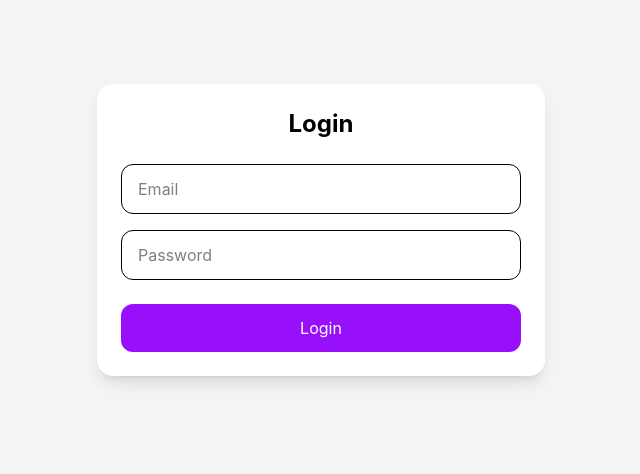
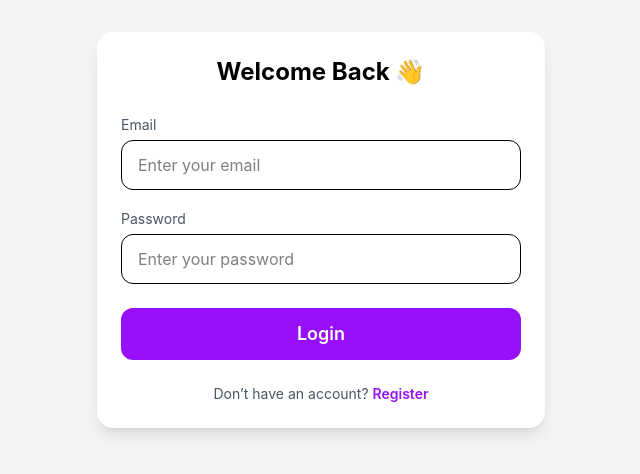
Before and after one commit to portfolio0/counter-app-GP, a React app in the folder frontend/: page / in a window 1280 px wide. Shown: the part 170-644 px from the top of the page, without its empty margins (319-959 px from the left). Built offline with nearby package versions, Linux system fonts and the light colour scheme; the HTML template or start-up script is replaced by a standard one.

Commit message:
admin panel

```diff
--- a/frontend/src/pages/Login.jsx
+++ b/frontend/src/pages/Login.jsx
@@ -1,6 +1,8 @@
 import axios from "axios";
 import { useState } from "react";
-import { useNavigate } from "react-router-dom";
+import { useNavigate, Link } from "react-router-dom";
+
+const API_URL = "https://counter-app-gp.onrender.com";
 
 export default function Login() {
   const [email, setEmail] = useState("");
@@ -9,20 +11,21 @@ export default function Login() {
 
   const login = async () => {
     try {
-      const res = await axios.post(
-        "https://counter-app-gp.onrender.com/api/auth/login",
-        { email, password },
-      );
+      const res = await axios.post(`${API_URL}/api/auth/login`, {
+        email,
+        password,
+      });
 
       localStorage.setItem("token", res.data.token);
       localStorage.setItem("role", res.data.role);
 
+      // ✅ Admin redirect
       if (res.data.role === "admin") {
         navigate("/admin");
       } else {
         navigate("/dashboard");
       }
-    } catch {
+    } catch (err) {
       alert("Invalid credentials");
     }
   };
@@ -30,28 +33,42 @@ export default function Login() {
   return (
     <div className="min-h-screen bg-gray-100 flex items-center justify-center px-4">
       <div className="w-full max-w-md bg-white rounded-2xl shadow-lg p-6">
-        <h2 className="text-2xl font-bold text-center mb-6">Login</h2>
+        <h2 className="text-2xl font-bold text-center mb-6">Welcome Back 👋</h2>
 
+        <div className="mb-4">
+          <label className="text-sm text-gray-600">Email</label>
           <input
             type="email"
-          placeholder="Email"
+            placeholder="Enter your email"
             onChange={(e) => setEmail(e.target.value)}
-          className="w-full mb-4 px-4 py-3 border rounded-xl"
+            className="w-full mt-1 px-4 py-3 border rounded-xl focus:outline-none focus:ring-2 focus:ring-purple-500"
           />
+        </div>
 
+        <div className="mb-6">
+          <label className="text-sm text-gray-600">Password</label>
           <input
             type="password"
-          placeholder="Password"
+            placeholder="Enter your password"
             onChange={(e) => setPassword(e.target.value)}
-          className="w-full mb-6 px-4 py-3 border rounded-xl"
+            className="w-full mt-1 px-4 py-3 border rounded-xl focus:outline-none focus:ring-2 focus:ring-purple-500"
           />
+        </div>
 
         <button
           onClick={login}
-          className="w-full bg-purple-600 text-white py-3 rounded-xl"
+          className="w-full bg-purple-600 hover:bg-purple-700 text-white py-3 rounded-xl text-lg font-semibold transition"
         >
           Login
         </button>
+
+        {/* 🔗 Link to Register */}
+        <p className="text-center text-sm text-gray-600 mt-6">
+          Don’t have an account?{" "}
+          <Link to="/register" className="text-purple-600 font-semibold">
+            Register
+          </Link>
+        </p>
       </div>
     </div>
   );
```
Lines whose indentation alone changed are shown as unchanged.
